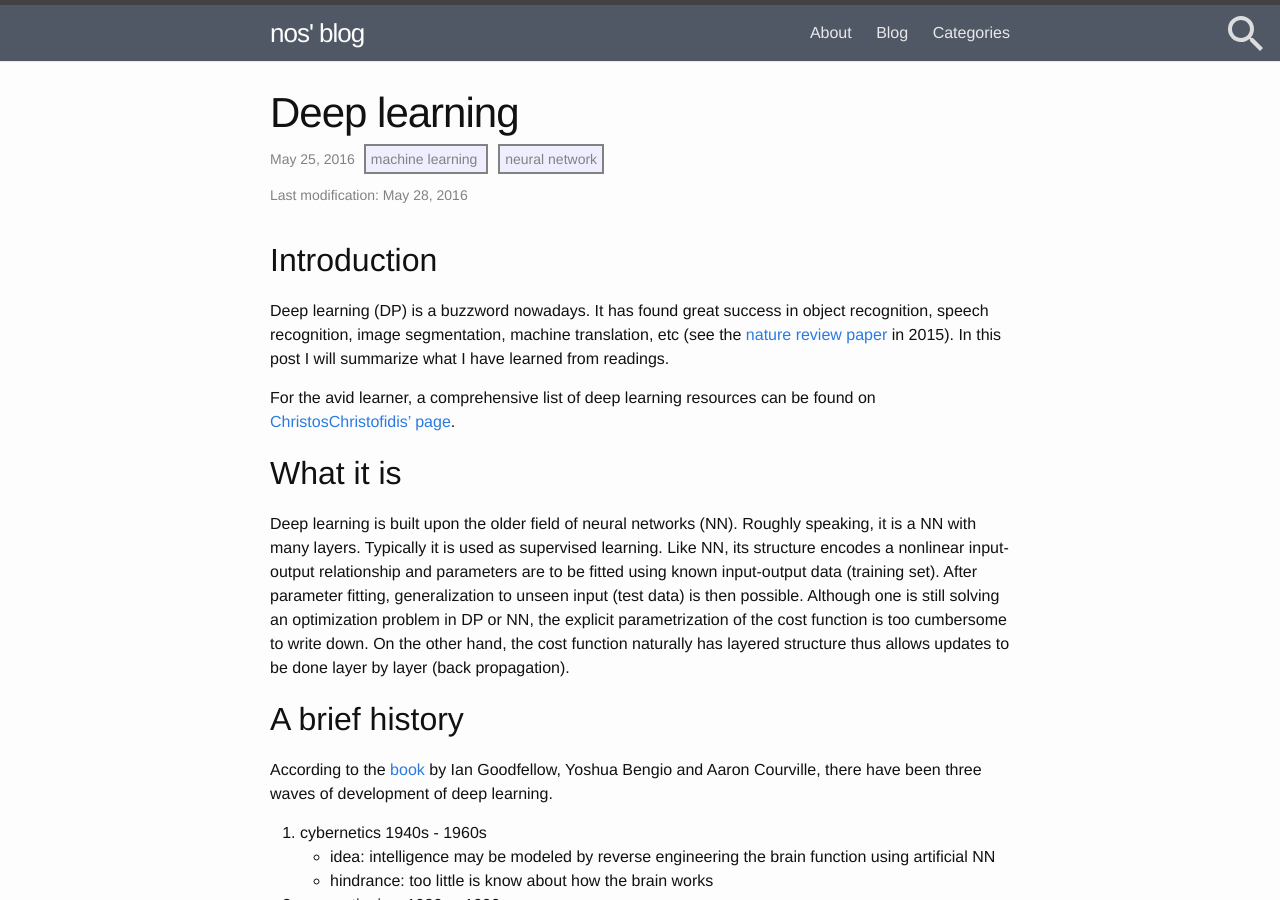
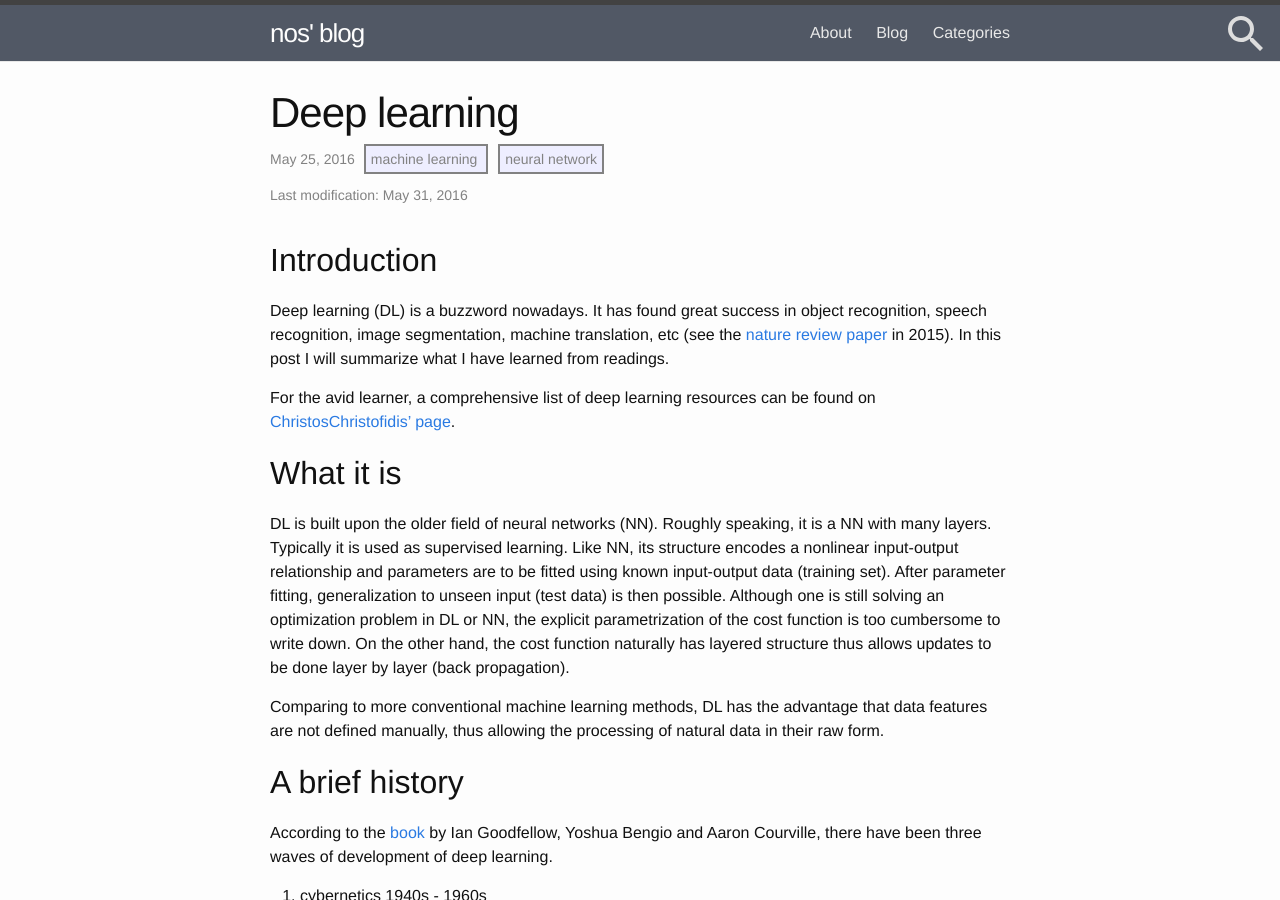
Before and after one commit to nosarthur/nosarthur.github.io, a Jekyll site: the page built from _posts/2016-05-24-deep-learning.md, in a window 1280 px wide and 900 px high. Built offline with Jekyll 4.4.1, drawn with Linux system fonts in a browser that asks for light colours; formulas are drawn with MathJax 3; comment, search, counter and statistics services are not loaded; some of the changed text lies outside the part shown.

Commit message:
add content

```diff
--- a/_posts/2016-05-24-deep-learning.md
+++ b/_posts/2016-05-24-deep-learning.md
@@ -2,7 +2,7 @@
 layout: post
 title:  Deep learning
 date:   2016-05-24 23:43:08 -0500
-last_update:   2016-05-28 03:43:08 -0500
+last_update:   2016-05-31 03:43:08 -0500
 categories: [machine learning]
 description: My note on this topic.
 comments: true
@@ -11,7 +11,7 @@
 
 ## Introduction
 
-Deep learning (DP) is a buzzword nowadays.
+Deep learning (DL) is a buzzword nowadays.
 It has found great success in object recognition, speech
 recognition, image segmentation, machine translation, etc
 (see the [nature review paper][nature] in 2015).
@@ -22,16 +22,20 @@
 
 ## What it is
 
-Deep learning is built upon the older field of neural networks (NN).
+DL is built upon the older field of neural networks (NN).
 Roughly speaking, it is a NN with many layers.
 Typically it is used as supervised learning.
 Like NN, its structure encodes a nonlinear input-output relationship
 and parameters are to be fitted using known input-output data (training set).
 After parameter fitting,
 generalization to unseen input (test data) is then possible.
-Although one is still solving an optimization problem in DP or NN,
+Although one is still solving an optimization problem in DL or NN,
 the explicit parametrization of the cost function is too cumbersome to write down.
 On the other hand, the cost function naturally has layered structure thus allows updates to be done layer by layer (back propagation).
+
+Comparing to more conventional machine learning methods,
+DL has the advantage that data features are not defined manually,
+thus allowing the processing of natural data in their raw form.
 
 ## A brief history
 
@@ -131,9 +135,11 @@
 For a long time, NN with many layers cannot be solve in reasonable time due to a so-called vanishing gradient problem.
 This is because when there are many layers, the partial derivatives with respect to the early layers become too small.
 This problem limited the early NN research to shadow network structures.
-From 2006, special NN structures have been proposed,
+From 2006, progress has been made to efficiently train NNs
 which are deep (with many layers) and somewhat easier to train due to their designs.
 Two examples are convolutional neural network (CNN) and recurrent neural network (RNN).
+
+## CNN and RNN
 
 CNN plays an important role in computer vision.
 It was proposed in the early 90's and was motivated by the mechanisms in the visual neuroscience.
@@ -157,11 +163,14 @@
 pooling layers. This hierarchical structure encodes the idea that
 higher-level features are abstracted from lower-level features.
 
-RNN reinforcement learning.
+RNN is commonly used for tasks with sequential inputs, such as speech
+recognition. reinforcement learning.
+
 
 ## The future
 
-[nature paper][nature]
+According to the [nature review paper][nature], the future of
+DL resides in unsupervised learning.
 
 To be continued ...
 
```
Also changed, not shown: other parts of _posts/2016-05-24-deep-learning.md (+1 -1 lines).
